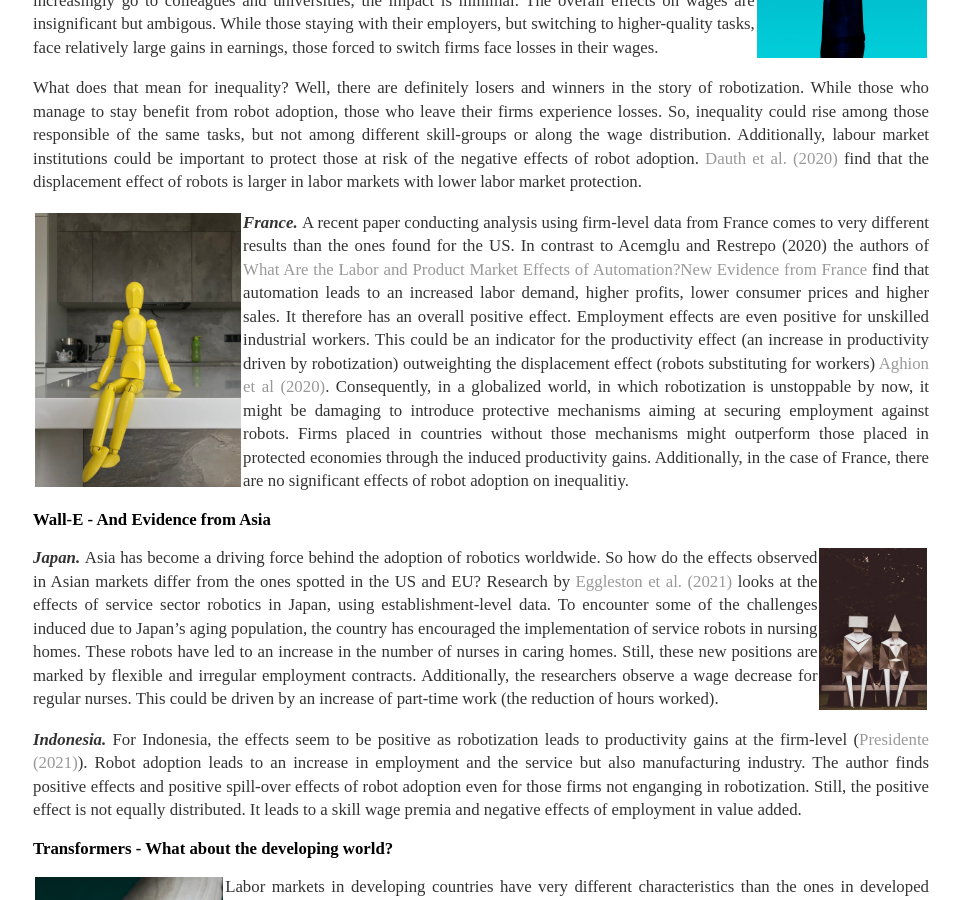
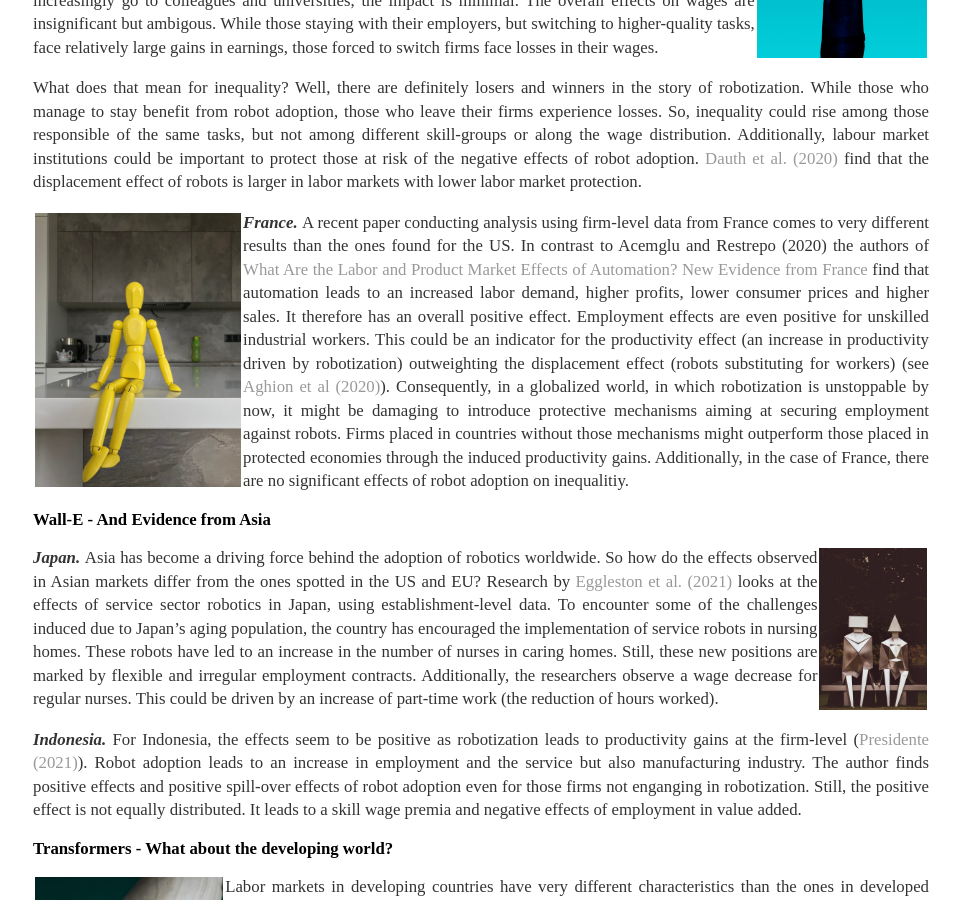
Before and after one commit to BrittaRude/BrittaRude.github.io, a Jekyll site: the page built from inputs_cakestory/_posts/2021-05-30-britta-rude-are-robots-grabbing-our-jobs.md, in a window 1280 px wide and 900 px high, scrolled down 1902 px. Shown: the whole window, without its empty margins (159-1120 px from the left). Built offline with Jekyll 4.4.1, drawn with Linux system fonts in a browser that asks for light colours.

Commit message:
Update 2021-05-30-britta-rude-are-robots-grabbing-our-jobs.md

```diff
--- a/inputs_cakestory/_posts/2021-05-30-britta-rude-are-robots-grabbing-our-jobs.md
+++ b/inputs_cakestory/_posts/2021-05-30-britta-rude-are-robots-grabbing-our-jobs.md
@@ -37,7 +37,7 @@
 
 <img src="/images/robots_france.jpg" alt="robots_france" style="float:left;margin: 2px 2px 2px 2px;max-width:23%;"/>
 
-<b><i>France. </i></b> A recent paper conducting analysis using firm-level data from France comes to very different results than the ones found for the US. In contrast to Acemglu and Restrepo (2020) the authors of [What Are the Labor and Product Market Effects of Automation?New Evidence from France](https://scholar.harvard.edu/files/aghion/files/what_are_the_labor_and_product_market_effects_of_automation_jan2020.pdf) find that automation leads to an increased labor demand, higher profits, lower consumer prices and higher sales. It therefore has an overall positive effect. Employment effects are even positive for unskilled industrial workers. This could be an indicator for the productivity effect (an increase in productivity driven by robotization) outweighting the displacement effect (robots substituting for workers) [Aghion et al (2020)](https://scholar.harvard.edu/files/aghion/files/what_are_the_labor_and_product_market_effects_of_automation_jan2020.pdf). Consequently, in a globalized world, in which robotization is unstoppable by now, it might be damaging to introduce protective mechanisms aiming at securing employment against robots. Firms placed in countries without those mechanisms might outperform those placed in protected economies through the induced productivity gains. Additionally, in the case of France, there are no significant effects of robot adoption on inequalitiy.
+<b><i>France. </i></b> A recent paper conducting analysis using firm-level data from France comes to very different results than the ones found for the US. In contrast to Acemglu and Restrepo (2020) the authors of [What Are the Labor and Product Market Effects of Automation? New Evidence from France](https://scholar.harvard.edu/files/aghion/files/what_are_the_labor_and_product_market_effects_of_automation_jan2020.pdf) find that automation leads to an increased labor demand, higher profits, lower consumer prices and higher sales. It therefore has an overall positive effect. Employment effects are even positive for unskilled industrial workers. This could be an indicator for the productivity effect (an increase in productivity driven by robotization) outweighting the displacement effect (robots substituting for workers) (see [Aghion et al (2020)](https://scholar.harvard.edu/files/aghion/files/what_are_the_labor_and_product_market_effects_of_automation_jan2020.pdf)). Consequently, in a globalized world, in which robotization is unstoppable by now, it might be damaging to introduce protective mechanisms aiming at securing employment against robots. Firms placed in countries without those mechanisms might outperform those placed in protected economies through the induced productivity gains. Additionally, in the case of France, there are no significant effects of robot adoption on inequalitiy.
 
 ## Wall-E - And Evidence from Asia
 
```
